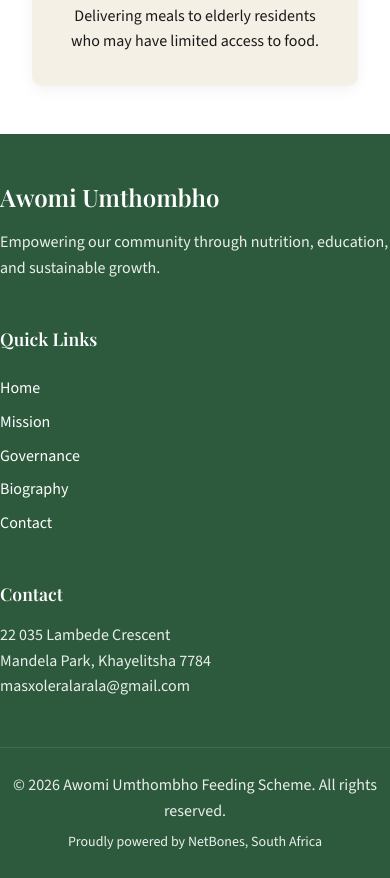
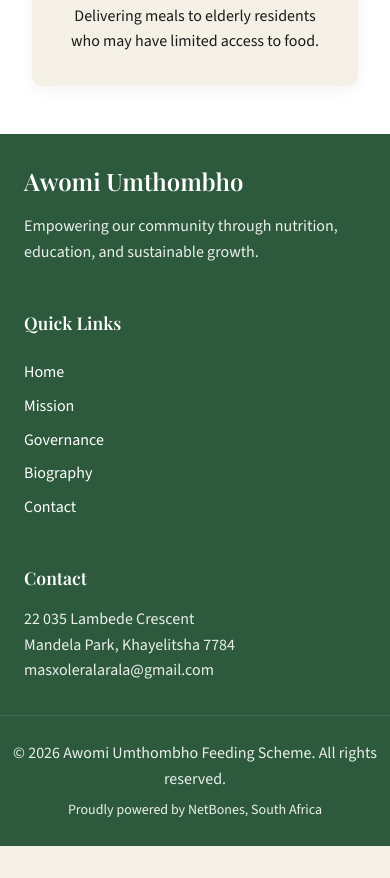
Before and after one commit to ubuntupunk/umthombho, a plain HTML site: page index.html in a window 390 px wide. Shown: the part 1999-2877 px from the top of the page. After the commit the page ends 2845 px from the top, so only its background shows below. Drawn offline with nearby package versions, Linux system fonts and the light colour scheme.

Commit message:
Add mobile padding to footer

```diff
--- a/css/styles.css
+++ b/css/styles.css
@@ -487,4 +487,8 @@ main {
     .section {
         padding: 3rem 0;
     }
+
+    .footer-inner {
+        padding: 2rem 1.5rem;
+    }
 }
```
